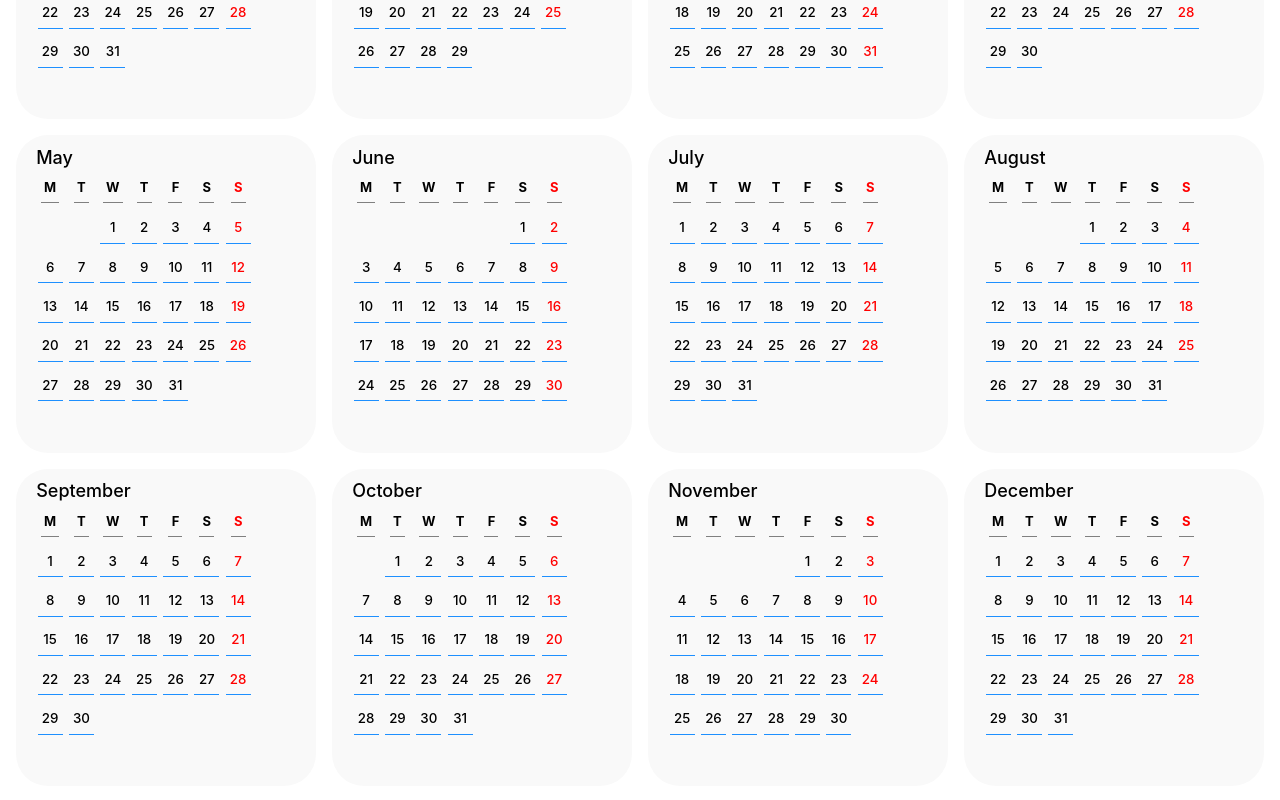
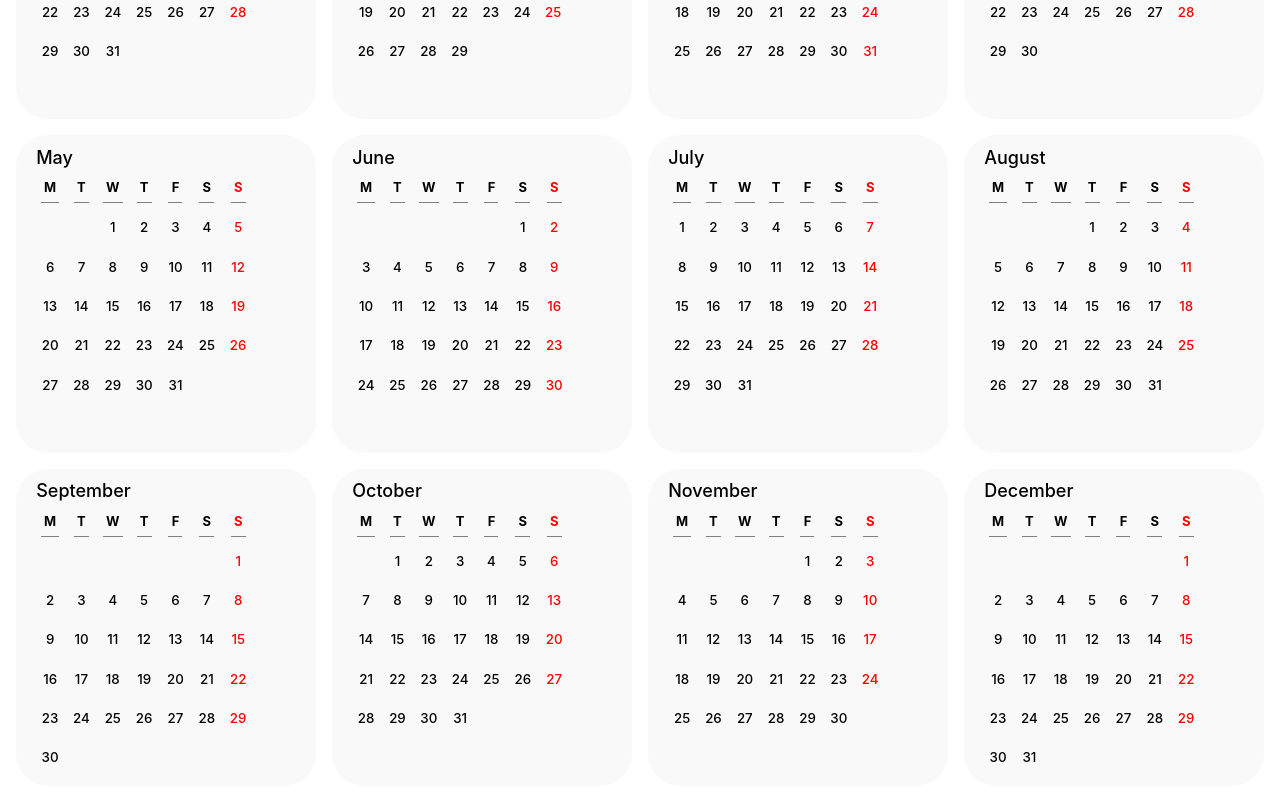
Before and after one commit to jonn-L/calendar, a React (Vite) app: page /Home in a window 1280 px wide. Shown: the part 286-1086 px from the top of the page. Built offline with nearby package versions, Linux system fonts and the light colour scheme.

Commit message:
Created feature to add and delete events to the calendar.

```diff
--- a/src/components/Day.tsx
+++ b/src/components/Day.tsx
@@ -1,22 +1,42 @@
 import "../styles/Day.css"
 
-function Day({ year, month_number, day_num }: {
+function Day({ year, month_number, day_num, setCurrentDay }: {
     year: number,
     month_number: number,
-    day_num: number
+    day_num: number,
+    setCurrentDay: (currentDay: number) => void
 }) {
     const date_today = new Date()
-    function set_id() {
+
+    function set_class() {
+        let class_name = "day"
         if ((date_today.getFullYear()) === year &&
             (date_today.getMonth() === (month_number) &&
             (date_today.getDate() === day_num))) {
-            return "today"
-        } else {
-            return "not-today"
+            class_name +=" today";
         }
+
+        const stored_events = localStorage.getItem('events');
+        if (stored_events) {
+            const events = JSON.parse(stored_events);
+            if (events[year] &&
+                events[year][month_number] &&
+                events[year][month_number][day_num] &&
+                events[year][month_number][day_num].length > 0) {
+                    class_name += " has-event";
+                }
+        }
+
+        return class_name;
     }
+
+    function select_day() {
+        setCurrentDay(day_num);
+        console.log(`This is the current day: ${day_num}`)
+    }
+
     return (
-        <div id={set_id()} className="day">
+        <div onClick={select_day} className={set_class()}>
             {day_num}
         </div>
     )
--- a/src/components/Home.tsx
+++ b/src/components/Home.tsx
@@ -9,7 +9,8 @@ function Home({ currentYear, setCurrentYear} : {
     for (let month_number = 0; month_number < 12; month_number++) {
         list_months.push(<Month key={"month" + month_number}
                                 year={currentYear}
-                                month_number={month_number}/>)
+                                month_number={month_number}
+                                setCurrentDay={() => {}}/>)
     }
 
     function previous_year() {
--- a/src/components/Month.tsx
+++ b/src/components/Month.tsx
@@ -3,10 +3,16 @@ import Day from "./Day.tsx"
 import { get_month_name, get_month_offset, get_total_days } from "../utilities/functions.ts"
 import { useNavigate } from "react-router-dom";
 
-function Month({ year, month_number }: { year: number, month_number: number }) {
+function Month({ year, month_number, setCurrentDay }: {
+    year: number,
+    month_number: number,
+    setCurrentDay: (currentDay: number) => void
+}) {
     const navigate = useNavigate()
+
+    function list_days() {
         const total_days = get_total_days(year, month_number + 1);
-    const month_offset = get_month_offset(1, month_number, year) - 1;
+        const month_offset = get_month_offset(month_number, year);
 
         const list_days = []
         for (let day = 1; day <= total_days; day++) {
@@ -14,7 +20,8 @@ function Month({ year, month_number }: { year: number, month_number: number }) {
             list_days.push(<Day key={"day" + day}
                                 year={year}
                                 month_number={month_number}
-                            day_num={day}/>);
+                                day_num={day}
+                                setCurrentDay={setCurrentDay}/>);
         }
         const list_offsets = [];
         for (let i = 0; i < month_offset; i++) {
@@ -27,6 +34,10 @@ function Month({ year, month_number }: { year: number, month_number: number }) {
         }
         const full_list = [...list_day_names, ...list_offsets, ...list_days];
 
+        return full_list;
+    }
+
+
     const handleClick = () => {
         console.log("GENI")
         navigate(`/Home/${get_month_name(month_number)}`)
@@ -35,7 +46,7 @@ function Month({ year, month_number }: { year: number, month_number: number }) {
     return (
         <button className="month" onClick={handleClick}>
             <div className="month-name">{get_month_name(month_number)}</div>
-            <div className="days">{full_list}</div>
+            <div className="days">{list_days()}</div>
         </button>
     )
 }
--- a/src/components/MonthView.tsx
+++ b/src/components/MonthView.tsx
@@ -1,27 +1,74 @@
-import "../styles/Monthview.css"
-import { useEffect } from 'react';
-import { useParams, useNavigate } from 'react-router-dom';
 import '../styles/Monthview.css'
 import Month from "./Month.tsx";
+import { useEffect, useState } from 'react';
+import { useParams, useNavigate } from 'react-router-dom';
 import { get_month_number } from "../utilities/functions.ts";
+
 
 function MonthView({ current_year } : {current_year: number}) {
     const { month_name } = useParams();
     const navigate = useNavigate();
+    const month_number = get_month_number(month_name);
+    const [currentDay, setCurrentDay] = useState(1);
+    const [events, setEvents] = useState<{
+        [year: number]: { [month: number]: { [day: number]: string[] } } }>({});
+    const [newEvent, setNewEvent] = useState('');
 
-    const month_number = get_month_number(month_name);
     useEffect(() => {
         if (month_number == -1) {
             navigate('/');
         }
-    }, [month_name, navigate]);
+    }, [month_number, navigate]);
+
+    useEffect(() => {
+        const stored_events = localStorage.getItem('events');
+        if (stored_events) {
+            setEvents(JSON.parse(stored_events));
+        }
+    }, []);
 
     if (month_number == -1) {
         return null;
     }
 
+    function add_event() {
+        const update_events = {
+            ...events,
+            [current_year]: {
+              ...(events[current_year] || {}),
+              [month_number]: {
+                ...(events[current_year]?.[month_number] || {}),
+                [currentDay]: [
+                  ...(events[current_year]?.[month_number]?.[currentDay] || []),
+                  newEvent
+                ]
+              }
+            }
+        };
+        setEvents(update_events);
+        localStorage.setItem('events', JSON.stringify(update_events));
+        setNewEvent('');
+    }
+
+    function delete_event(index:number) {
+        const update_events = { ...events };
+        if (update_events[current_year] &&
+            update_events[current_year][month_number] &&
+            update_events[current_year][month_number][currentDay]) {
+            update_events[current_year][month_number][currentDay].splice(index, 1);
+          setEvents(update_events);
+          localStorage.setItem('events', JSON.stringify(update_events));
+        }
+    }
+
     function go_back() {
         navigate('/Home')
+    }
+
+    function list_events() {
+        const events_list = events[current_year]?.[month_number]?.[currentDay] || []
+
+        return events_list
     }
 
     return (
@@ -29,14 +76,26 @@ function MonthView({ current_year } : {current_year: number}) {
             <div className="current-month">
                 <button className="go-back" onClick={go_back} >{"<"}</button>
                 <Month month_number={month_number}
-                       year={current_year}/>
+                       year={current_year}
+                       setCurrentDay={setCurrentDay}/>
             </div>
 
-            <ul className="events">
-                <div>Event 1</div>
-                <div>Event 2</div>
-                <div>Event 3</div>
-            </ul>
+            <div>
+                <div className="events">
+                    {list_events().map((event, index) => (
+                        <div key={index} className="event">
+                            <div className="event-desc">{event}</div>
+                            <button onClick={() => delete_event(index)} className="delete-event">-</button>
+                        </div>
+                    ))}
+                </div>
+
+                <input
+                    type="text"
+                    onChange={(e) => setNewEvent(e.target.value)}
+                />
+                <button onClick={add_event}>Add Event</button>
+            </div>
         </div>
     );
 }
--- a/src/styles/Day.css
+++ b/src/styles/Day.css
@@ -8,15 +8,17 @@
     align-items: center;
 }
 
-#not-today {
+.has-event {
     border-bottom: dodgerblue 1px solid;
 }
 
-#today {
+.today {
     border-radius: 1rem;
     background: white;
     color: black;
-    text-underline-color: blue;
-    text-underline-position: below;
-    text-underline-style: dash;
 }
+
+.current-month > .month > .days > .day:hover {
+    border-radius: 1rem;
+    outline: 1px gray solid;
+}
--- a/src/styles/Monthview.css
+++ b/src/styles/Monthview.css
@@ -43,25 +43,27 @@
 }
 
 .events {
+    padding: 0 1rem 0 1rem;
     outline: 0.1rem gray solid;
-    padding: 2rem;
     width: 30vw;
     border-radius: 1rem;
     display: flex;
     flex-direction: column;
 }
 
-.events > div {
-    padding: 1rem;
+.event {
+    padding: 1rem 0 1rem 0;
     border-bottom: 1px gray solid;
+    display: flex;
+    justify-content: space-between;
+}
+
+.event-desc {
+    text-align: center;
+    display: flex;
+    align-items: center;
 }
 
 .events > div:last-child {
     border-bottom: none;
 }
-
-.current-month > .month > .days > .day:hover {
-    outline: 1px solid lightgrey;
-    border-radius: 10px;
-    box-shadow: 2px 2px 2px black;
-}
--- a/src/utilities/functions.ts
+++ b/src/utilities/functions.ts
@@ -1,5 +1,11 @@
-export function get_month_offset(day: number, month: number, year: number): number {
-    return new Date(year, month, day, 0, 0, 0, 0).getDay();
+export function get_month_offset(month: number, year: number): number {
+    const date = new Date(year, month, 1);
+
+    let firstDayOfWeek = date.getDay();
+
+    firstDayOfWeek = (firstDayOfWeek + 6) % 7;
+
+    return firstDayOfWeek;
 }
 
 export function get_total_days(year: number, month: number): number {
```
Also changed, not shown: src/components/EventAdd.tsx (added, +21 -0 lines). Lines whose indentation alone changed are shown as unchanged.
